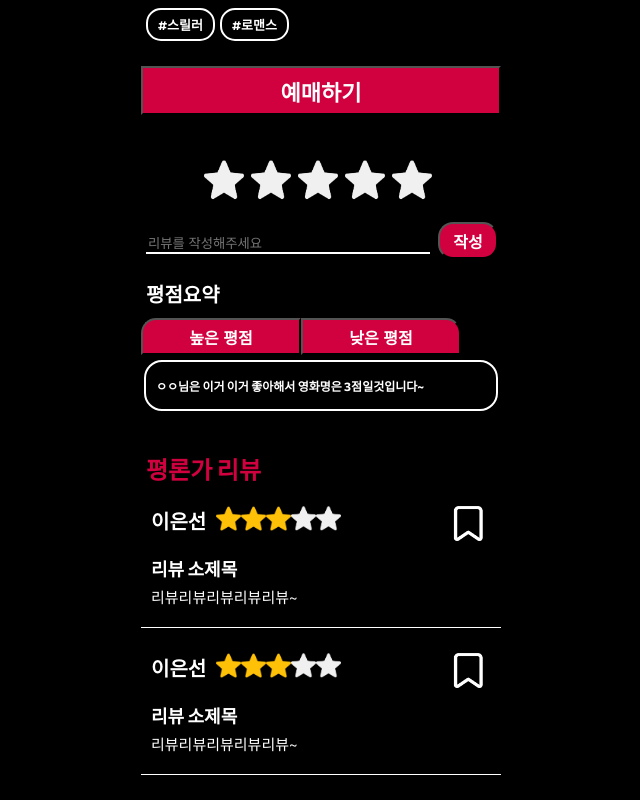
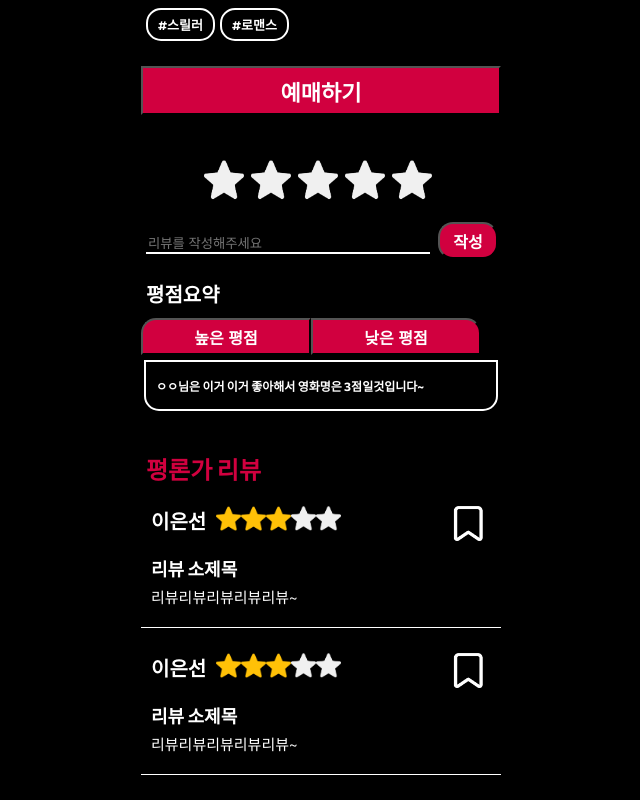
Before and after one commit to Munhak-Zip/Munhak.Zip_Front, a React (Create React App) app: page /movie/detail in a window 1280 px wide. Shown: the part 631-1431 px from the top of the page, without its empty margins (319-959 px from the left). Built offline with nearby package versions, Linux system fonts and the light colour scheme.

Commit message:
[fix/#1] 영화 ui 변경

```diff
--- a/src/resources/css/Movie/MovieDetail.css
+++ b/src/resources/css/Movie/MovieDetail.css
@@ -125,7 +125,8 @@ div.title{
     align-items: center;
     padding: 5px 10px;
     border: 2px solid #FFFFFF;
-    border-radius: 18px;
+    border-bottom-right-radius: 15px;
+    border-bottom-left-radius: 15px;
 }
 
 .expect_text_mid{
@@ -189,7 +190,7 @@ div.title{
 }
 
 .btn_good {
-    width: 160px;
+    width: 170px;
     height: 37px;
     background-color: #D1003F;
     color: #FFFFFF;
@@ -200,7 +201,7 @@ div.title{
 
 }
 .btn_bad {
-    width: 160px;
+    width: 170px;
     height: 37px;
     background-color: #D1003F;
     color: #FFFFFF;
```
